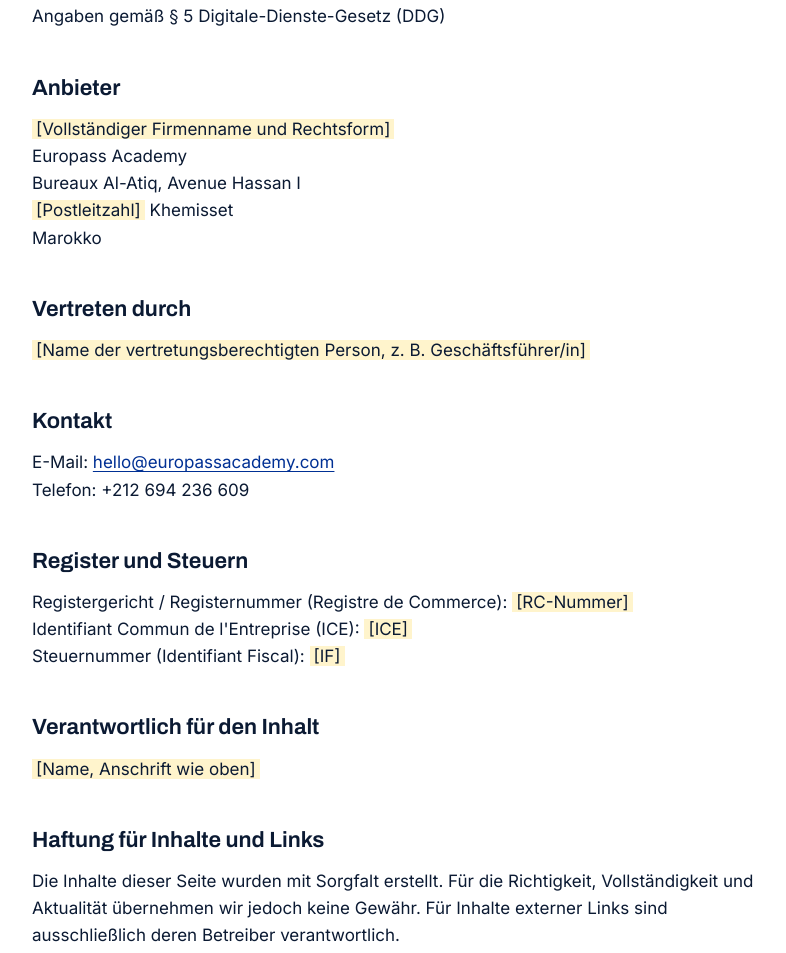
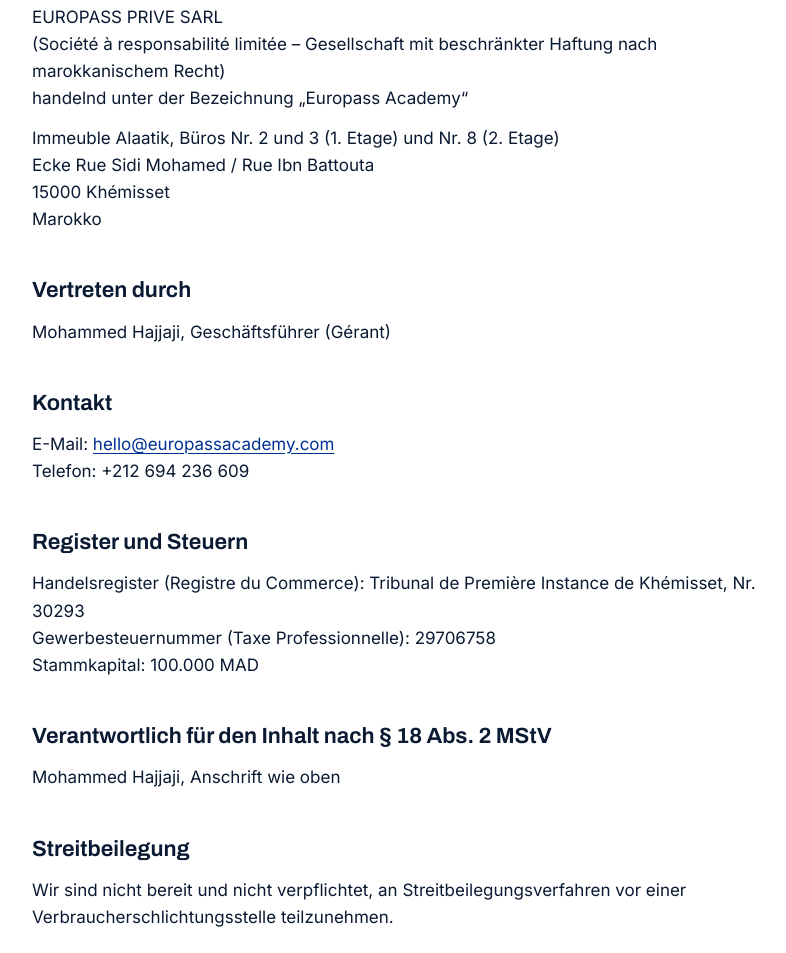
Before and after one commit to goingmorocco/Europass-b2b, a plain HTML site: page impressum.html in a window 1280 px wide. Shown: the part 342-1295 px from the top of the page, without its empty margins (218-1004 px from the left). Drawn offline with Linux system fonts and the light colour scheme.

Commit message:
Impressum vervollständigt (EUROPASS PRIVE SARL, RC 30293)

```diff
--- a/impressum.html
+++ b/impressum.html
@@ -16,31 +16,35 @@
 </header>
 <main class="legal">
   <div class="wrap">
-    <p class="draft-note"><strong>Entwurf – vor Veröffentlichung vervollständigen.</strong> Gelb markierte Angaben sind Platzhalter. Bitte lassen Sie das Impressum rechtlich prüfen.</p>
     <h1>Impressum</h1>
     <p>Angaben gemäß § 5 Digitale-Dienste-Gesetz (DDG)</p>
 
     <h2>Anbieter</h2>
-    <p><span class="todo">[Vollständiger Firmenname und Rechtsform]</span><br>
-    Europass Academy<br>
-    Bureaux Al-Atiq, Avenue Hassan I<br>
-    <span class="todo">[Postleitzahl]</span> Khemisset<br>
+    <p>EUROPASS PRIVE SARL<br>
+    (Société à responsabilité limitée – Gesellschaft mit beschränkter Haftung nach marokkanischem Recht)<br>
+    handelnd unter der Bezeichnung „Europass Academy“</p>
+    <p>Immeuble Alaatik, Büros Nr. 2 und 3 (1. Etage) und Nr. 8 (2. Etage)<br>
+    Ecke Rue Sidi Mohamed / Rue Ibn Battouta<br>
+    15000 Khémisset<br>
     Marokko</p>
 
     <h2>Vertreten durch</h2>
-    <p><span class="todo">[Name der vertretungsberechtigten Person, z. B. Geschäftsführer/in]</span></p>
+    <p>Mohammed Hajjaji, Geschäftsführer (Gérant)</p>
 
     <h2>Kontakt</h2>
     <p>E-Mail: <a href="mailto:hello@europassacademy.com">hello@europassacademy.com</a><br>
     Telefon: +212 694 236 609</p>
 
     <h2>Register und Steuern</h2>
-    <p>Registergericht / Registernummer (Registre de Commerce): <span class="todo">[RC-Nummer]</span><br>
-    Identifiant Commun de l'Entreprise (ICE): <span class="todo">[ICE]</span><br>
-    Steuernummer (Identifiant Fiscal): <span class="todo">[IF]</span></p>
+    <p>Handelsregister (Registre du Commerce): Tribunal de Première Instance de Khémisset, Nr. 30293<br>
+    Gewerbesteuernummer (Taxe Professionnelle): 29706758<br>
+    Stammkapital: 100.000 MAD</p>
 
-    <h2>Verantwortlich für den Inhalt</h2>
-    <p><span class="todo">[Name, Anschrift wie oben]</span></p>
+    <h2>Verantwortlich für den Inhalt nach § 18 Abs. 2 MStV</h2>
+    <p>Mohammed Hajjaji, Anschrift wie oben</p>
+
+    <h2>Streitbeilegung</h2>
+    <p>Wir sind nicht bereit und nicht verpflichtet, an Streitbeilegungsverfahren vor einer Verbraucherschlichtungsstelle teilzunehmen.</p>
 
     <h2>Haftung für Inhalte und Links</h2>
     <p>Die Inhalte dieser Seite wurden mit Sorgfalt erstellt. Für die Richtigkeit, Vollständigkeit und Aktualität übernehmen wir jedoch keine Gewähr. Für Inhalte externer Links sind ausschließlich deren Betreiber verantwortlich.</p>
```
